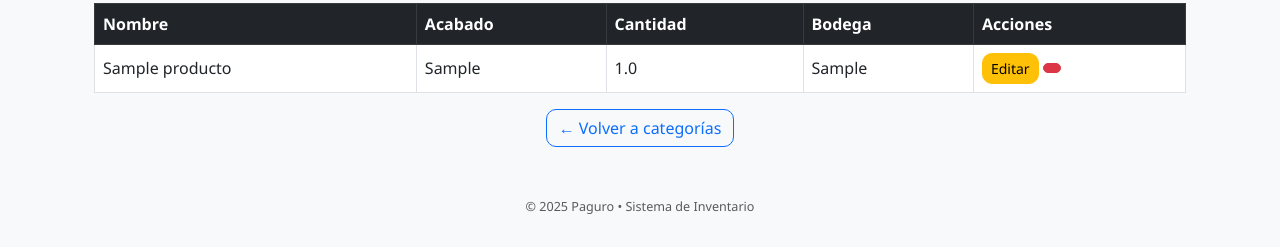
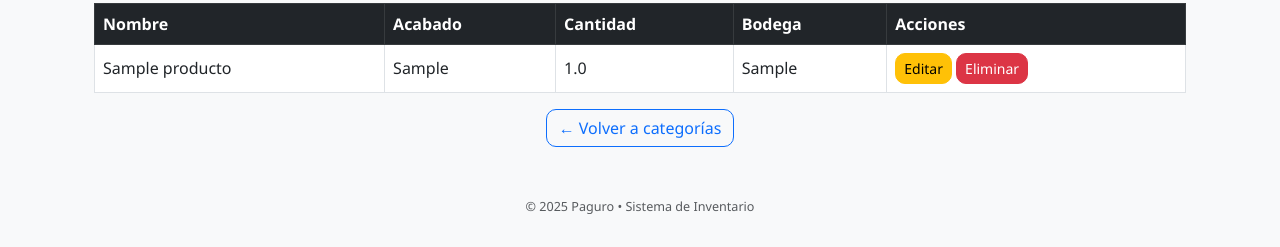
Before and after one commit to ProyectoPaguro/Paguro, a Flask app: page /productos_por_categoria/1 in a window 1280 px wide. Shown: the part 553-800 px from the top of the page. Run offline with Flask 3, Linux system fonts and the light colour scheme; a user stored in the database is signed in; tables that the repository leaves empty hold one stand-in row (values such as "Sample post").

Commit message:
Agregado texto 'Eliminar' al botón de productos

```diff
--- a/templates/productos_por_categoria.html
+++ b/templates/productos_por_categoria.html
@@ -76,7 +76,7 @@
             <form action="{{ url_for('producto_eliminar', producto_id=p.id) }}" method="POST" style="display:inline;">
               <button type="submit" class="btn btn-sm btn-danger"
                       onclick="return confirm('¿Seguro que deseas eliminar este producto? 🗑️')">
-                <i class="bi bi-trash"></i>
+                <i class="bi bi-trash"></i> Eliminar
               </button>
             </form>
           </td>
```
